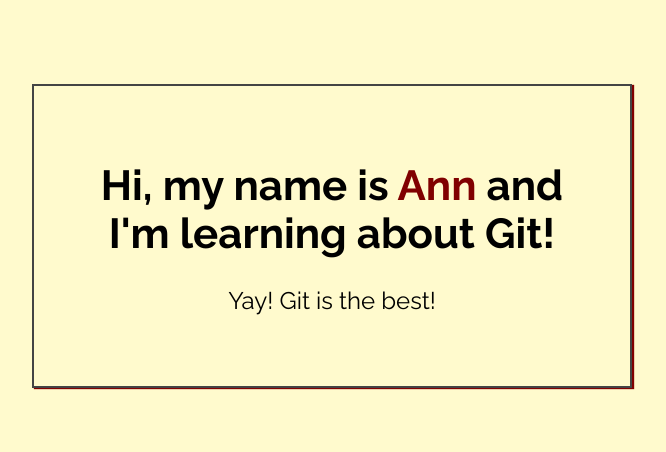
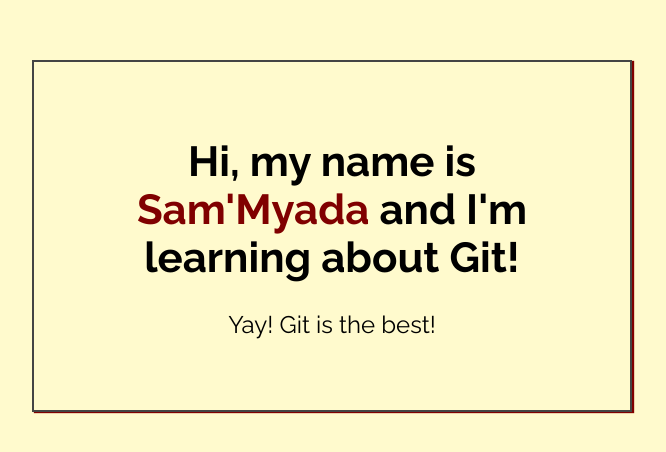
Before and after one commit to Sammyada/First-repo, a plain HTML site: page index.html in a window 1280 px wide. Shown: the part 164-616 px from the top of the page, without its empty margins (308-974 px from the left). Drawn offline with Linux system fonts and the light colour scheme.

Commit message:
Added name to index.html

```diff
--- a/index.html
+++ b/index.html
@@ -14,7 +14,7 @@
 <body>
 
     <div class="greeting">
-        <h1>Hi, my name is <span class="highlight">Ann</span> and I'm learning about Git! </h1>
+        <h1>Hi, my name is <span class="highlight">Sam'Myada</span> and I'm learning about Git! </h1>
 
         <p>Yay! Git is the best!</p>
     </div>
```
